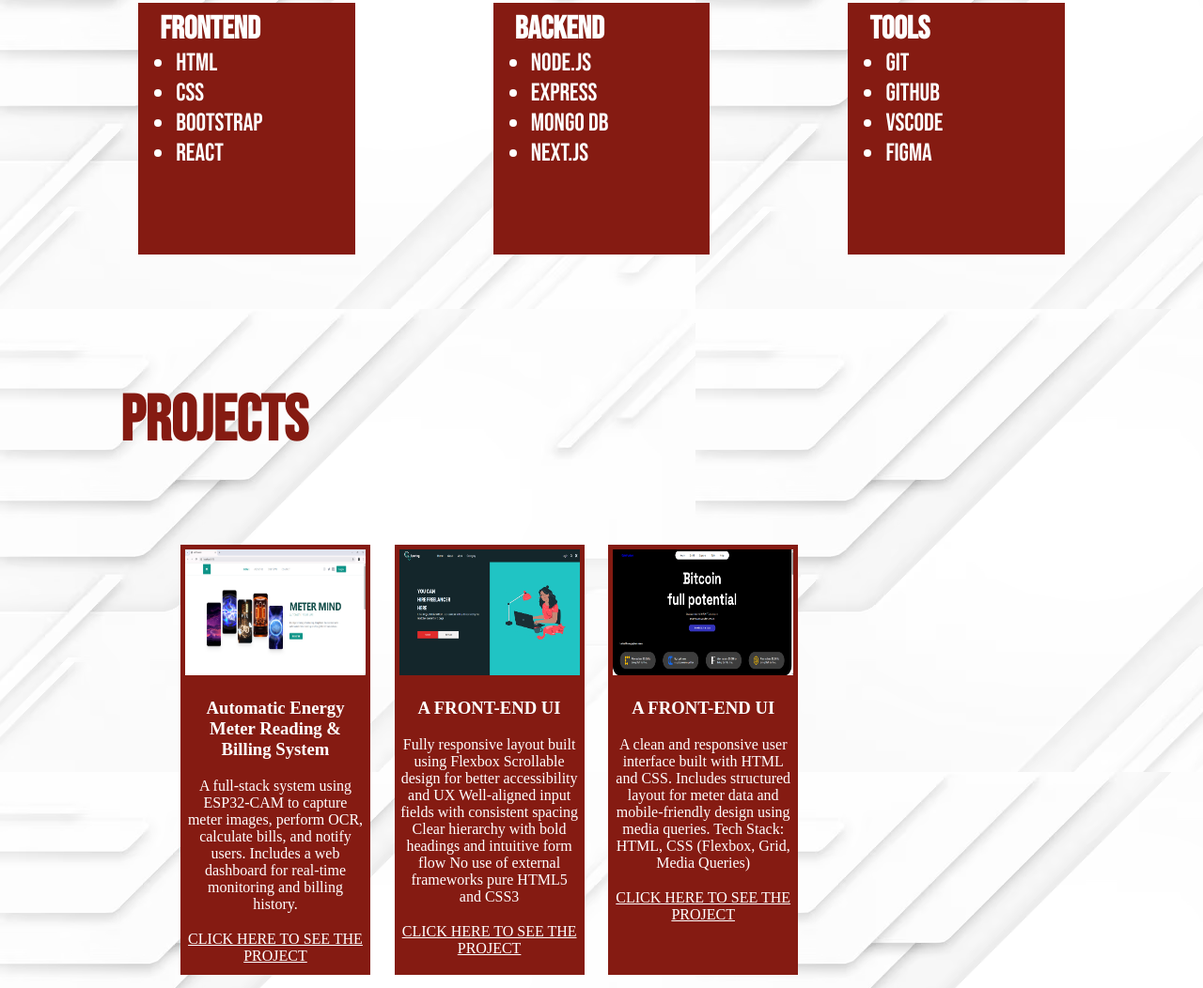
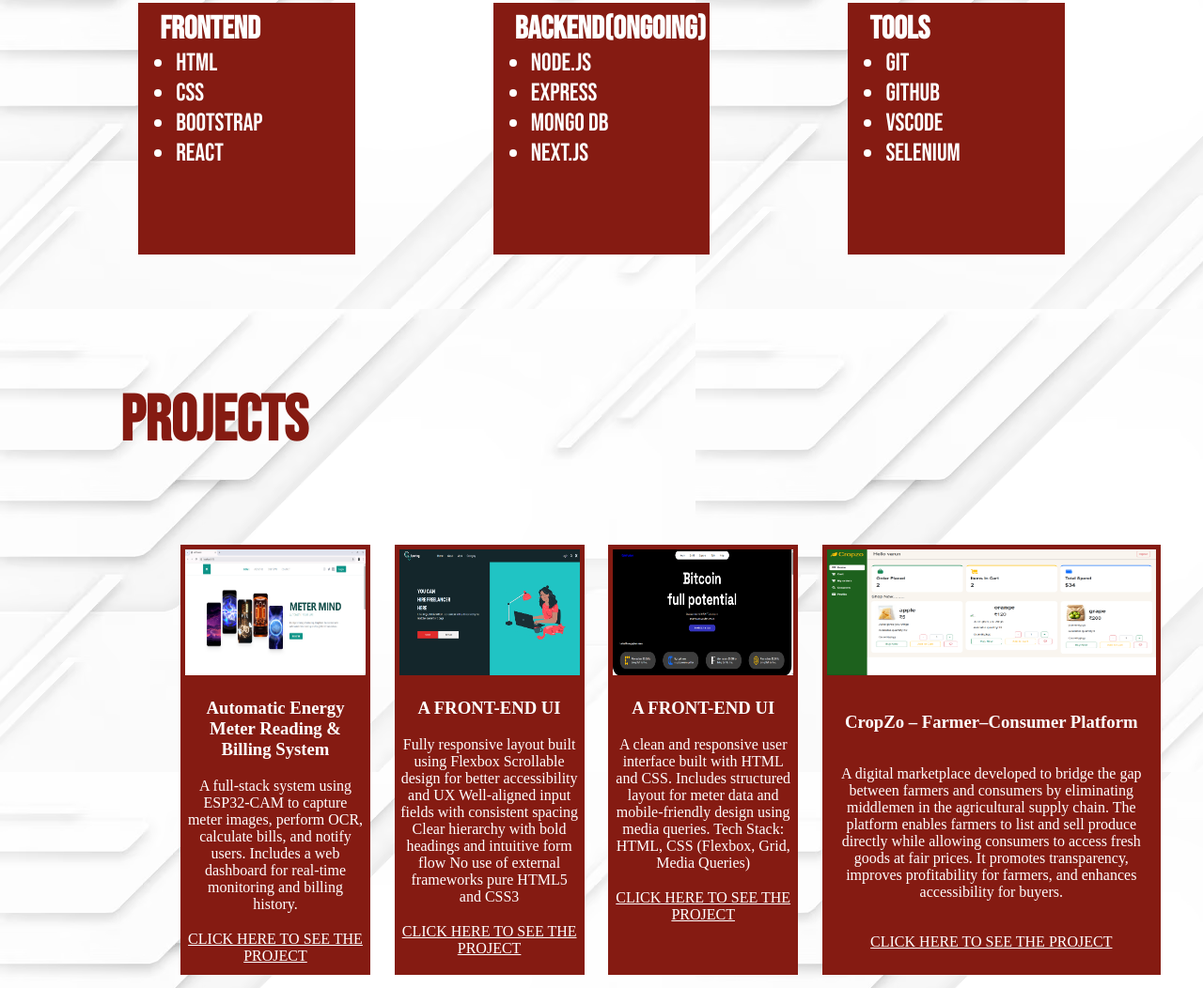
Before and after one commit to krish112345/Portfolio, a plain HTML site: page Portfolio.html in a window 1280 px wide. Shown: the part 1751-2803 px from the top of the page at 94% size. Drawn offline with Linux system fonts and the light colour scheme; a web font is replaced by a local one.

Commit message:
added project

```diff
--- a/Portfolio.html
+++ b/Portfolio.html
@@ -1,5 +1,6 @@
 <!DOCTYPE html>
 <html lang="en">
+
 <head>
   <meta charset="UTF-8" />
   <meta name="viewport" content="width=device-width, initial-scale=1.0" />
@@ -10,22 +11,19 @@
   <link rel="preconnect" href="https://fonts.gstatic.com" crossorigin />
   <link
     href="https://fonts.googleapis.com/css2?family=Bebas+Neue&family=Bitcount+Prop+Single:wght@100..900&family=Libertinus+Mono&family=PT+Serif:wght@700&family=Poppins:ital,wght@0,100;0,200;0,300;0,400;0,500;0,600;0,700;0,800;0,900;1,100;1,200;1,300;1,400;1,500;1,600;1,700;1,800;1,900&family=Roboto:ital,wght@0,100..900;1,100..900&family=Space+Grotesk:wght@300..700&family=Tektur:wght@400..900&display=swap"
-      rel="stylesheet"
-    />
-    <link
-      rel="stylesheet"
-      href="https://cdnjs.cloudflare.com/ajax/libs/font-awesome/7.0.0/css/all.min.css"
+    rel="stylesheet" />
+  <link rel="stylesheet" href="https://cdnjs.cloudflare.com/ajax/libs/font-awesome/7.0.0/css/all.min.css"
     integrity="sha512-DxV+EoADOkOygM4IR9yXP8Sb2qwgidEmeqAEmDKIOfPRQZOWbXCzLC6vjbZyy0vPisbH2SyW27+ddLVCN+OMzQ=="
-      crossorigin="anonymous"
-      referrerpolicy="no-referrer"
-    />
+    crossorigin="anonymous" referrerpolicy="no-referrer" />
   <style>
     * {
       margin: 0;
     }
+
     body {
       height: 100vh;
     }
+
     main {
       height: 100%;
       width: 100%;
@@ -38,6 +36,7 @@
       /* position: fixed;
         z-index: 2; */
     }
+
     .mainsec1 {
       width: 52%;
       /* background-color: blueviolet; */
@@ -45,11 +44,13 @@
       justify-content: end;
       /* gap: 7%; */
     }
+
     .box2 {
       /* background-color: aquamarine; */
       height: 100%;
       width: 86%;
       align-content: center;
+
       h4 {
         background-color: brown;
         color: white;
@@ -59,13 +60,16 @@
         align-content: center;
         margin-bottom: 5%;
       }
+
       h2 {
         font-size: 8mm;
         font-family: "Tektur", sans-serif;
       }
+
       h3 {
         margin-bottom: 4%;
       }
+
       button {
         height: 4%;
         width: 25%;
@@ -76,16 +80,19 @@
         border-radius: 30px;
         cursor: pointer;
       }
+
       h3 {
         font-size: 11mm;
         font-family: "Poppins", sans-serif;
         font-weight: 800;
         color: #851b12;
       }
+
       h1 {
         font-size: 12mm;
       }
     }
+
     .mainsec2 {
       /* background-color: aqua; */
       height: 100%;
@@ -94,6 +101,7 @@
       /* align-items: center; */
       justify-content: center;
     }
+
     .image {
       background-color: #851b12;
       height: 90%;
@@ -101,11 +109,13 @@
       align-content: end;
       text-align: center;
     }
+
     img {
       height: 60%;
       width: 80%;
       margin-bottom: 10%;
     }
+
     header {
       background-color: #851b12;
       position: fixed;
@@ -119,122 +129,152 @@
       align-items: center;
       transition: 1s ease-in-out;
       gap: 5%;
+
       a {
         text-decoration: none;
         font-size: 8mm;
         color: white;
         /* visibility: hidden; */
       }
+
       i {
         font-size: 6mm;
       }
     }
+
     i:hover::after {
       display: block;
     }
+
     .fa-house:hover::after {
       content: "HOME";
       font-size: 5mm;
     }
+
     .fa-address-card:hover::after {
       content: "ABOUTUS";
       font-size: 4mm;
     }
+
     .fa-bars-progress:hover::after {
       content: "PROJECTS";
       font-size: 4mm;
     }
+
     .fa-address-book:hover::after {
       content: "CONTACT";
       font-size: 4mm;
     }
+
     header:hover {
       height: 100%;
       width: 10%;
+
       i {
         font-size: 8mm;
       }
     }
+
     /* --------------------------------------------------page 1 media query---------------------------------- */
     @media (max-width: 1225px) {
       .box2 {
         button {
           width: 35%;
         }
+
         h4 {
           width: 50%;
         }
       }
     }
+
     @media (max-width: 940px) {
       .box2 {
         button {
           width: 40%;
         }
+
         h4 {
           width: 60%;
         }
       }
+
       .image {
         width: 70%;
       }
+
       header {
         i {
           font-size: 4.5mm;
         }
       }
     }
+
     @media (max-width: 805px) {
       .box2 {
         p {
           font-size: 3.5mm;
         }
+
         h1 {
           font-size: 11mm;
         }
+
         button {
           font-size: 2.5mm;
         }
+
         h4 {
           font-size: 3.5mm;
         }
       }
+
       .image {
         width: 80%;
       }
+
       header:hover {
         i {
           font-size: 5mm;
         }
       }
+
       .fa-house:hover::after {
         font-size: 3mm;
       }
+
       .fa-address-card:hover::after {
         font-size: 3mm;
       }
+
       .fa-bars-progress:hover::after {
         font-size: 3mm;
       }
+
       .fa-address-book:hover::after {
         font-size: 3mm;
       }
     }
+
     @media (max-width: 715px) {
       .box2 {
         h1 {
           font-size: 10mm;
         }
       }
+
       header {
         width: 4%;
       }
+
       .mainsec1 {
         width: 72%;
       }
+
       .mainsec2 {
         width: 35%;
       }
+
       .image {
         width: 100%;
         height: 70%;
@@ -245,15 +285,19 @@
           font-size: 4mm;
         }
       }
+
       .fa-house:hover::after {
         font-size: 2.5mm;
       }
+
       .fa-address-card:hover::after {
         font-size: 2.5mm;
       }
+
       .fa-bars-progress:hover::after {
         font-size: 2.5mm;
       }
+
       .fa-address-book:hover::after {
         font-size: 2.5mm;
       }
@@ -266,17 +310,21 @@
         align-items: end;
         position: relative;
       }
+
       .mainsec1 {
         height: 100%;
         width: 100%;
+
         h3 {
           margin-top: 30%;
           /* margin-left: 25%; */
         }
       }
+
       .box2 {
         width: 90%;
       }
+
       .mainsec2 {
         position: absolute;
         height: 30%;
@@ -284,29 +332,36 @@
         left: 10%;
         width: 30%;
       }
+
       .image {
         height: 100%;
         align-content: center;
+
         img {
           margin-bottom: 0;
           height: 90%;
           width: 90%;
         }
       }
+
       header:hover {
         i {
           font-size: 3mm;
         }
       }
+
       .fa-house:hover::after {
         font-size: 2mm;
       }
+
       .fa-address-card:hover::after {
         font-size: 2mm;
       }
+
       .fa-bars-progress:hover::after {
         font-size: 2mm;
       }
+
       .fa-address-book:hover::after {
         font-size: 2mm;
       }
@@ -314,49 +369,59 @@
 
     @media (max-width: 560px) {
       .mainsec1 {
+
         h3,
         h2 {
           margin-top: 0%;
           margin-left: 35%;
           margin-bottom: 0%;
         }
+
         h1 {
           font-size: 9mm;
         }
       }
     }
+
     @media (max-width: 485px) {
       .mainsec1 {
         h1 {
           margin-top: 10%;
         }
       }
+
       header {
         width: 5%;
       }
     }
+
     @media (max-width: 360px) {
       .mainsec1 {
         h3 {
           font-size: 8mm;
           margin-left: 50%;
         }
+
         h2 {
           margin-left: 50%;
         }
       }
+
       .mainsec2 {
         top: 3%;
         width: 40%;
         height: 25%;
       }
+
       header {
         width: 6%;
+
         i {
           font-size: 3.8mm;
         }
       }
     }
+
     /* ---------------------------------page2---------------------------- */
 
     .page2 {
@@ -364,9 +429,11 @@
       height: 100%;
       background-image: url(paper-style-white-monochrome-background_23-2149023490.avif);
     }
+
     .page2sec1 {
       /* background-color: aquamarine; */
       height: 50%;
+
       h1 {
         /* background-color: #851b12; */
         width: 90%;
@@ -375,6 +442,7 @@
         align-content: center;
         color: #851b12;
       }
+
       p {
         margin-left: 10%;
         margin-top: 3%;
@@ -390,14 +458,17 @@
       height: 30%;
       display: flex;
     }
+
     .whitebox1 {
       /* background: #851b12; */
       height: 100%;
       width: 10%;
     }
+
     .page2sec2 {
       /* background-color: blue; */
       height: 50%;
+
       h3 {
         background-color: #851b12;
         color: white;
@@ -409,28 +480,34 @@
         font-size: 7mm;
       }
     }
+
     .boxes {
       height: 90%;
       display: flex;
       align-items: center;
       gap: 5%;
     }
+
     .page2box,
     .page2box1 {
       background-color: #851b12;
       color: white;
       height: 95%;
       width: 20%;
+
       img {
         height: 150px;
         width: 100%;
       }
     }
+
     .page2box1 {
       margin-left: 12%;
     }
+
     /* -------------------------------------page2 media query------------------------- */
     @media (max-width: 1005px) {
+
       .page2box,
       .page2box1 {
         width: 25%;
@@ -442,29 +519,36 @@
         }
       }
     }
+
     @media (max-width: 805px) {
+
       .page2box,
       .page2box1 {
         width: 28%;
       }
+
       .page2sec2 {
         h3 {
           width: 35%;
         }
       }
+
       .boxes {
         gap: 1%;
       }
     }
+
     @media (max-width: 720px) {
       .page2sec1 {
         p {
           font-size: 5.5mm;
         }
+
         h1 {
           font-size: 15mm;
         }
       }
+
       .page2box,
       .page2box1 {
         h5 {
@@ -472,39 +556,48 @@
         }
       }
     }
+
     @media (max-width: 560px) {
       .page2sec1 {
         p {
           font-size: 4.5mm;
         }
+
         h1 {
           font-size: 13mm;
         }
       }
+
       .page2box,
       .page2box1 {
         h5 {
           font-size: 2.8mm;
         }
+
         h2 {
           font-size: 4.5mm;
         }
       }
     }
+
     @media (max-width: 450px) {
       .page2 {
         height: 120%;
       }
+
       .page2sec1 {
         height: 40%;
       }
+
       .page2sec2 {
         height: 60%;
+
         h3 {
           width: 55%;
           margin-left: 30%;
         }
       }
+
       .boxes {
         flex-wrap: wrap;
         justify-content: center;
@@ -514,26 +607,33 @@
       .page2box {
         width: 40%;
         height: 49%;
+
         img {
           height: 45%;
         }
       }
     }
+
     @media (max-width: 370px) {
       .page2 {
         height: 150%;
       }
+
       .page2sec1 {
         height: 35%;
+
         p {
           font-size: 4mm;
         }
+
         h1 {
           font-size: 11mm;
         }
       }
+
       .page2sec2 {
         height: 65%;
+
         h3 {
           font-size: 6mm;
           margin-left: 22%;
@@ -541,32 +641,39 @@
           margin-bottom: 3%;
         }
       }
+
       .boxes {
         justify-content: center;
         gap: 1%;
       }
+
       .page2box1,
       .page2box {
         width: 55%;
         height: 32%;
         margin-left: 0%;
+
         img {
           height: 45%;
         }
+
         h5 {
           font-size: 2.5mm;
         }
       }
     }
+
     /* ---------------------------------------------------------------------------- */
     .page3 {
       height: 100%;
       background-image: url(paper-style-white-monochrome-background_23-2149023490.avif);
     }
+
     .page3sec1 {
       /* background-color: yellow; */
       height: 20%;
       align-content: end;
+
       h1 {
         margin-left: 10%;
         font-size: 18mm;
@@ -574,6 +681,7 @@
         color: #851b12;
       }
     }
+
     .page3sec2 {
       /* background-color: aqua; */
       height: 80%;
@@ -583,6 +691,7 @@
       align-items: center;
       flex-wrap: wrap;
     }
+
     .card,
     .card1 {
       background-color: #851b12;
@@ -597,10 +706,12 @@
         height: 30%;
         width: 100%;
       }
+
       p {
         margin-top: 10%;
         margin-bottom: 10%;
       }
+
       a {
         /* text-decoration: none; */
         color: white;
@@ -608,9 +719,11 @@
         /* background-color: antiquewhite; */
       }
     }
+
     .card1 {
       margin-left: 15%;
     }
+
     /* .card1:hover {
         width: 20%;
         height: 85%;
@@ -622,69 +735,85 @@
     /* -------------------------------------------------------------- */
 
     @media (max-width: 1246px) {
+
       .card,
       .card1 {
         p {
           font-size: 3mm;
         }
+
         a {
           font-size: 3mm;
         }
       }
     }
+
     @media (max-width: 985px) {
+
       .card,
       .card1 {
         width: 18%;
       }
     }
+
     @media (max-width: 820px) {
       .page3 {
         height: 130%;
       }
+
       .page3sec1 {
         height: 10%;
+
         h1 {
           font-size: 12mm;
           text-align: center;
           margin-left: 0;
         }
       }
+
       .page3sec2 {
         height: 90%;
         justify-content: center;
       }
+
       .card1 {
         margin-left: 0;
       }
+
       .card,
       .card1 {
         width: 35%;
         height: 45%;
       }
     }
+
     @media (max-width: 435px) {
       .page3 {
         height: 250%;
       }
+
       .page3sec1 {
         height: 5%;
       }
+
       .page3sec2 {
         height: 95%;
         justify-content: center;
         gap: 1%;
         align-content: center;
       }
+
       .card1 {
         margin-left: 0;
       }
+
       .card,
       .card1 {
         width: 65%;
         height: 22%;
       }
     }
+
     .page4 {
       height: 45%;
       background-color: yellow;
@@ -695,14 +824,17 @@
       /* text-align: center; */
       /* background-repeat: no-repeat; */
     }
+
     .page4sec1 {
       /* background-color: antiquewhite; */
       height: 100%;
       width: 50%;
     }
+
     .page4sec2 {
       /* background-color: blueviolet; */
       width: 50%;
+
       h3 {
         /* background-color: #851b12; */
         margin-top: 8%;
@@ -710,6 +842,7 @@
         font-size: 8mm;
       }
     }
+
     .page4box {
       /* background-color: aqua; */
       height: 50%;
@@ -718,6 +851,7 @@
       align-items: center;
       gap: 5%;
     }
+
     .sec2box1 {
       /* background-color: chocolate; */
       height: 90%;
@@ -728,113 +862,140 @@
       align-items: center;
       border-radius: 12px;
       transition: 1s;
+
       i {
         font-size: 10mm;
       }
+
       a {
         text-decoration: none;
         color: white;
       }
     }
+
     .sec2box1:hover {
       background-color: white;
       color: black;
 
       width: 29%;
+
       a {
         color: black;
       }
     }
+
     /* ------------------------------------------------------------------------- */
     @media (max-width: 1070px) {
       .page4sec1 {
         width: 40%;
       }
+
       .page4sec2 {
         width: 60%;
       }
     }
+
     @media (max-width: 895px) {
       .page4sec1 {
         width: 30%;
       }
+
       .page4sec2 {
         width: 70%;
       }
     }
+
     @media (max-width: 769px) {
       .page4sec1 {
         width: 20%;
       }
+
       .page4sec2 {
         width: 80%;
       }
     }
+
     @media (max-width: 675px) {
       .page4sec1 {
         width: 10%;
       }
+
       .page4sec2 {
         width: 90%;
       }
     }
+
     @media (max-width: 595px) {
       .page4sec1 {
         width: 10%;
       }
+
       .page4sec2 {
         a {
           font-size: 3mm;
         }
+
         h3 {
           font-size: 6mm;
         }
       }
     }
+
     @media (max-width: 426px) {
       .sec2box1 {
         height: 80%;
         width: 27%;
+
         i {
           font-size: 6mm;
         }
+
         a {
           font-size: 2.5mm;
         }
       }
     }
+
     @media (max-width: 360px) {
       .page4 {
         height: 60%;
       }
+
       .page4box {
         flex-wrap: wrap;
         height: 75%;
       }
+
       .sec2box1 {
         width: 35%;
         height: 40%;
       }
+
       .sec2box1:hover {
         width: 40%;
       }
     }
+
     .skill {
       height: 60%;
       font-family: "Bebas Neue", sans-serif;
       background-image: url(paper-style-white-monochrome-background_23-2149023490.avif);
       /* background-color: #5f4442; */
     }
+
     .skillsec1 {
       height: 20%;
+
       /* background-color: aqua; */
       h2 {
         margin-left: 10%;
         font-size: 12mm;
         color: #851b12;
       }
+
       align-content: flex-end;
     }
+
     .skillsec2 {
       height: 80%;
       display: flex;
@@ -848,51 +1009,66 @@
       height: 70%;
       width: 18%;
       color: white;
+
       h3 {
         margin-top: 3%;
         margin-left: 10%;
         font-size: 9mm;
       }
+
       li {
         font-size: 7mm;
       }
     }
+
     @media (max-width: 725px) {
       .cardA {
         h3 {
           font-size: 6mm;
         }
+
         li {
           font-size: 6mm;
         }
       }
     }
+
     @media (max-width: 625px) {
       .skill {
         height: 80%;
       }
+
       .skillsec1 {
         align-content: center;
+
         h2 {
           margin-left: 25%;
         }
       }
+
       .cardA {
         width: 35%;
         height: 48%;
       }
     }
+
     @media (max-width: 360px) {
       .skill {
         height: 100%;
       }
+
       .cardA {
         width: 55%;
         height: 30%;
       }
     }
+
+    #warn {
+      width: 350px;
+    }
   </style>
 </head>
+
 <body>
   <main id="HOME">
     <header>
@@ -994,7 +1170,7 @@
         </ul>
       </div>
       <div class="cardA">
-          <h3>BACKEND</h3>
+        <h3>BACKEND(Ongoing)</h3>
         <ul>
           <li>NODE.JS</li>
           <li>EXPRESS</li>
@@ -1008,7 +1184,7 @@
           <li>GIT</li>
           <li>GITHUB</li>
           <li>VSCODE</li>
-            <li>FIGMA</li>
+          <li>Selenium</li>
         </ul>
       </div>
     </div>
@@ -1052,9 +1228,17 @@
         </p>
         <a href="">CLICK HERE TO SEE THE PROJECT</a>
       </div>
-        <!-- <div class="card">
+      <div class="card" id="warn">
+        <img src="image.png" alt="" />
+        <h3>CropZo – Farmer–Consumer Platform</h3>
+        <p>
+          A digital marketplace developed to bridge the gap between farmers and consumers by eliminating middlemen in
+          the agricultural supply chain. The platform enables farmers to list and sell produce directly while allowing
+          consumers to access fresh goods at fair prices. It promotes transparency, improves profitability for farmers,
+          and enhances accessibility for buyers.
+        </p>
         <a href="">CLICK HERE TO SEE THE PROJECT</a>
-        </div> -->
+      </div>
     </div>
   </div>
   <div class="page4" id="contactme">
@@ -1064,21 +1248,15 @@
       <div class="page4box">
         <div class="sec2box1">
           <i class="fa-brands fa-linkedin"></i>
-            <a href="https://www.linkedin.com/in/krishnanunnigireesan"
-              >Krishnanunni gireesan</a
-            >
+          <a href="https://www.linkedin.com/in/krishnanunnigireesan">Krishnanunni gireesan</a>
         </div>
         <div class="sec2box1">
           <i class="fa-brands fa-github"></i>
-            <a href="https://github.com/krish112345" target="_blank"
-              >Connect on Github</a
-            >
+          <a href="https://github.com/krish112345" target="_blank">Connect on Github</a>
         </div>
         <div class="sec2box1">
           <i class="fa-solid fa-envelope"></i>
-            <a
-              href="https://mail.google.com/mail/?view=cm&fs=1&to=krishgireesan246@gmail.com"
-            >
+          <a href="https://mail.google.com/mail/?view=cm&fs=1&to=krishgireesan246@gmail.com">
             Contact via Email
           </a>
         </div>
@@ -1086,4 +1264,5 @@
     </div>
   </div>
 </body>
+
 </html>
```
Also changed, not shown: image.png (added). Lines whose indentation alone changed are shown as unchanged.
